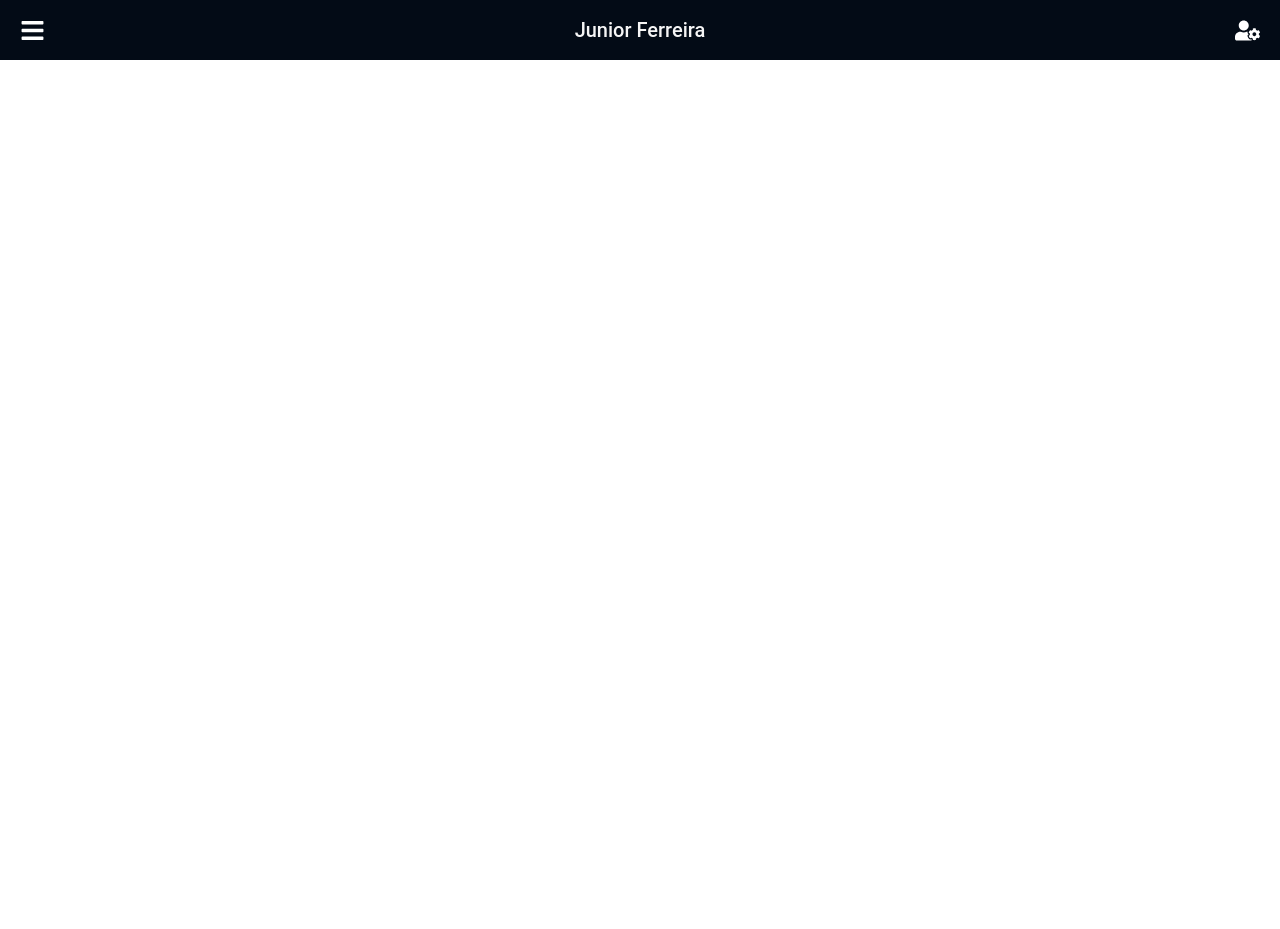
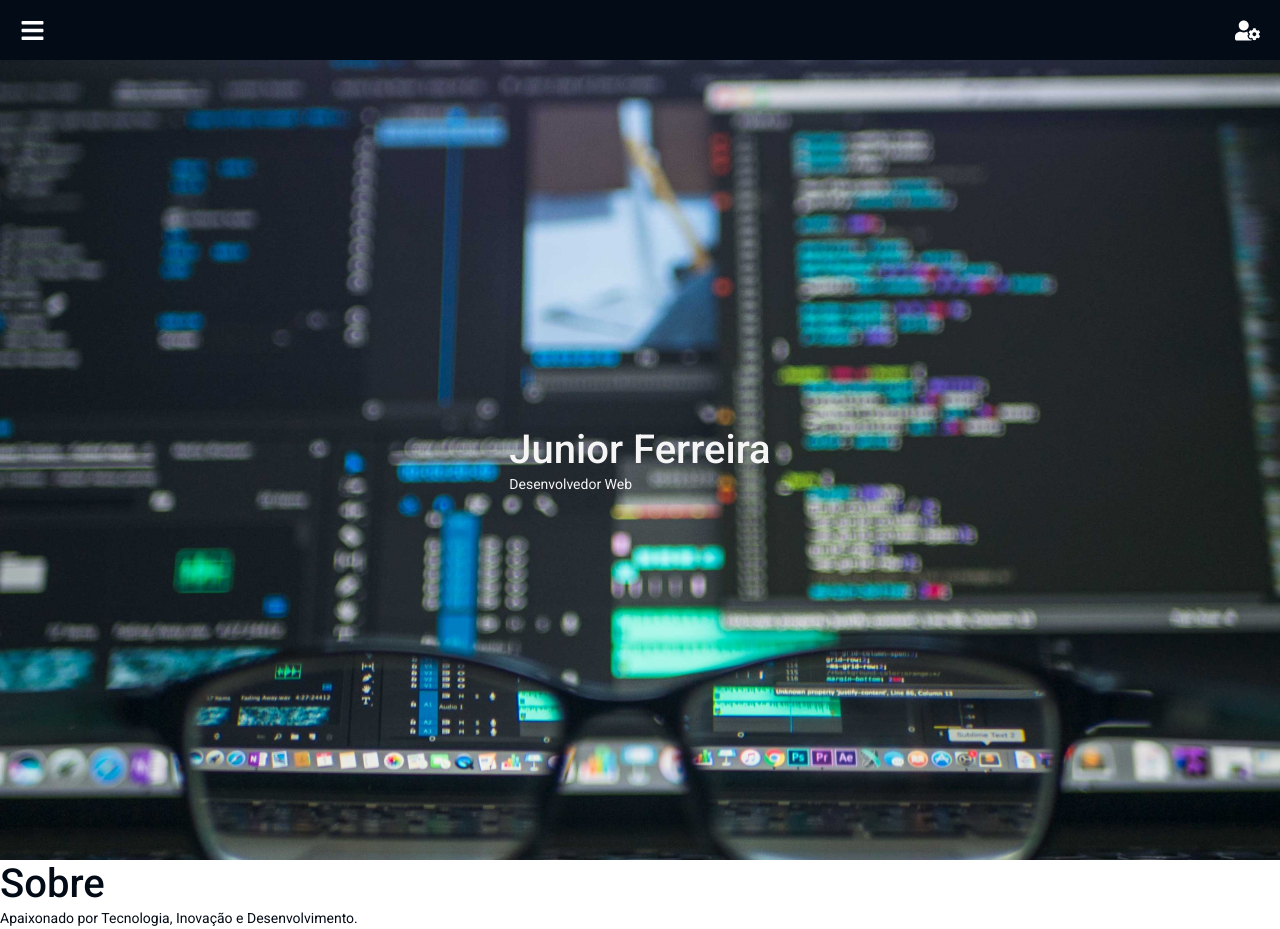
Before and after one commit to joseiltonjunior/novo-portfolio, a React (Create React App) app: page / in a window 1280 px wide. Before the commit the page ends 800 px from the top, so only its background shows below. Built offline with nearby package versions, Linux system fonts and the light colour scheme.

Commit message:
refatorando

```diff
--- a/package.json
+++ b/package.json
@@ -16,6 +16,7 @@
     "react-i18next": "^11.14.2",
     "react-icons": "^4.3.1",
     "react-scripts": "4.0.3",
+    "react-spring": "^9.3.2",
     "react-switch": "^6.0.0",
     "styled-components": "^5.3.0",
     "typescript": "^4.1.2",
--- a/src/App.tsx
+++ b/src/App.tsx
@@ -1,20 +1,11 @@
 import { useEffect } from 'react';
-import { ThemeProvider, DefaultTheme } from 'styled-components';
 import i18n from 'i18next';
 
-import { Container } from 'styles';
-import { SideMenu } from 'components/SideMenu';
-import { Header } from 'components/Header';
+import GlobalStyle from 'styles/global';
 
-import GlobalStyle from 'styles/global';
-import light from 'styles/themes/light';
-
-import { usePersistedState } from 'hooks/usePersistedState';
-import { ToolsMenu } from 'components/ToolsMenu';
+import { Layout } from 'components/Layout';
 
 const App: React.FC = () => {
-  const [theme] = usePersistedState<DefaultTheme>('theme', light);
-
   const lang = localStorage.getItem('i18nextLng') ?? '';
 
   useEffect(() => {
@@ -24,14 +15,10 @@ const App: React.FC = () => {
   }, [lang]);
 
   return (
-    <ThemeProvider theme={theme}>
-      <Container className="App">
-        <GlobalStyle />
-        <Header />
-        <SideMenu />
-        <ToolsMenu />
-      </Container>
-    </ThemeProvider>
+    <div className="App">
+      <GlobalStyle />
+      <Layout />
+    </div>
   );
 };
 
--- a/src/components/Header/index.tsx
+++ b/src/components/Header/index.tsx
@@ -16,9 +16,9 @@ export const Header: React.FC = () => {
         </button>
       </div>
 
-      <div className="title-header">
+      {/* <div className="title-header">
         <p>Junior Ferreira</p>
-      </div>
+      </div> */}
 
       <div className="button-tools-menu">
         <p>
--- /dev/null
+++ b/src/components/Layout/index.tsx
@@ -0,0 +1,32 @@
+import { Header } from 'components/Header';
+import { SideMenu } from 'components/SideMenu';
+import { ToolsMenu } from 'components/ToolsMenu';
+import React from 'react';
+
+import { Container, Background } from './styles';
+
+export const Layout: React.FC = () => {
+  return (
+    <Container>
+      <Header />
+      <SideMenu />
+      <ToolsMenu />
+      <div>
+        <section className="section-1">
+          <Background>
+            <div>
+              <h1>Junior Ferreira</h1>
+
+              <p>Desenvolvedor Web</p>
+            </div>
+          </Background>
+        </section>
+        <section className="section-2">
+          <h1>Sobre</h1>
+
+          <p>Apaixonado por Tecnologia, Inovação e Desenvolvimento.</p>
+        </section>
+      </div>
+    </Container>
+  );
+};
--- /dev/null
+++ b/src/components/Layout/styles.ts
@@ -0,0 +1,20 @@
+import styled from 'styled-components';
+import backgroundImg from 'assets/img/background.jpg';
+
+export const Container = styled.div`
+  height: 100vh;
+  width: 100%;
+`;
+
+export const Background = styled.div`
+  flex: 1;
+  background: url(${backgroundImg}) no-repeat;
+  background-size: cover;
+
+  display: flex;
+  align-items: center;
+  justify-content: center;
+  color: #f5f5f5;
+
+  height: 100vh;
+`;
--- a/src/hooks/index.tsx
+++ b/src/hooks/index.tsx
@@ -1,8 +1,11 @@
+import { ThemesProvider } from 'hooks/theme';
 import React from 'react';
 import { FormProvider } from './form';
 
 const Hooks: React.FC = ({ children }) => (
-  <FormProvider>{children}</FormProvider>
+  <ThemesProvider>
+    <FormProvider>{children}</FormProvider>
+  </ThemesProvider>
 );
 
 export default Hooks;
--- /dev/null
+++ b/src/hooks/theme.tsx
@@ -0,0 +1,13 @@
+import { usePersistedState } from 'hooks/usePersistedState';
+
+import { DefaultTheme, ThemeProvider } from 'styled-components';
+
+import light from 'styles/themes/light';
+
+const ThemesProvider: React.FC = ({ children }) => {
+  const [theme] = usePersistedState<DefaultTheme>('theme', light);
+
+  return <ThemeProvider theme={theme}>{children}</ThemeProvider>;
+};
+
+export { ThemesProvider };
--- a/src/styles.ts
+++ /dev/null
@@ -1,6 +0,0 @@
-import styled from 'styled-components';
-
-export const Container = styled.div`
-  height: 100vh;
-  width: 100vw;
-`;
```
Also changed, not shown: src/assets/img/background.jpg (added), 1 other file (tests, documents, lock files or other folders).
